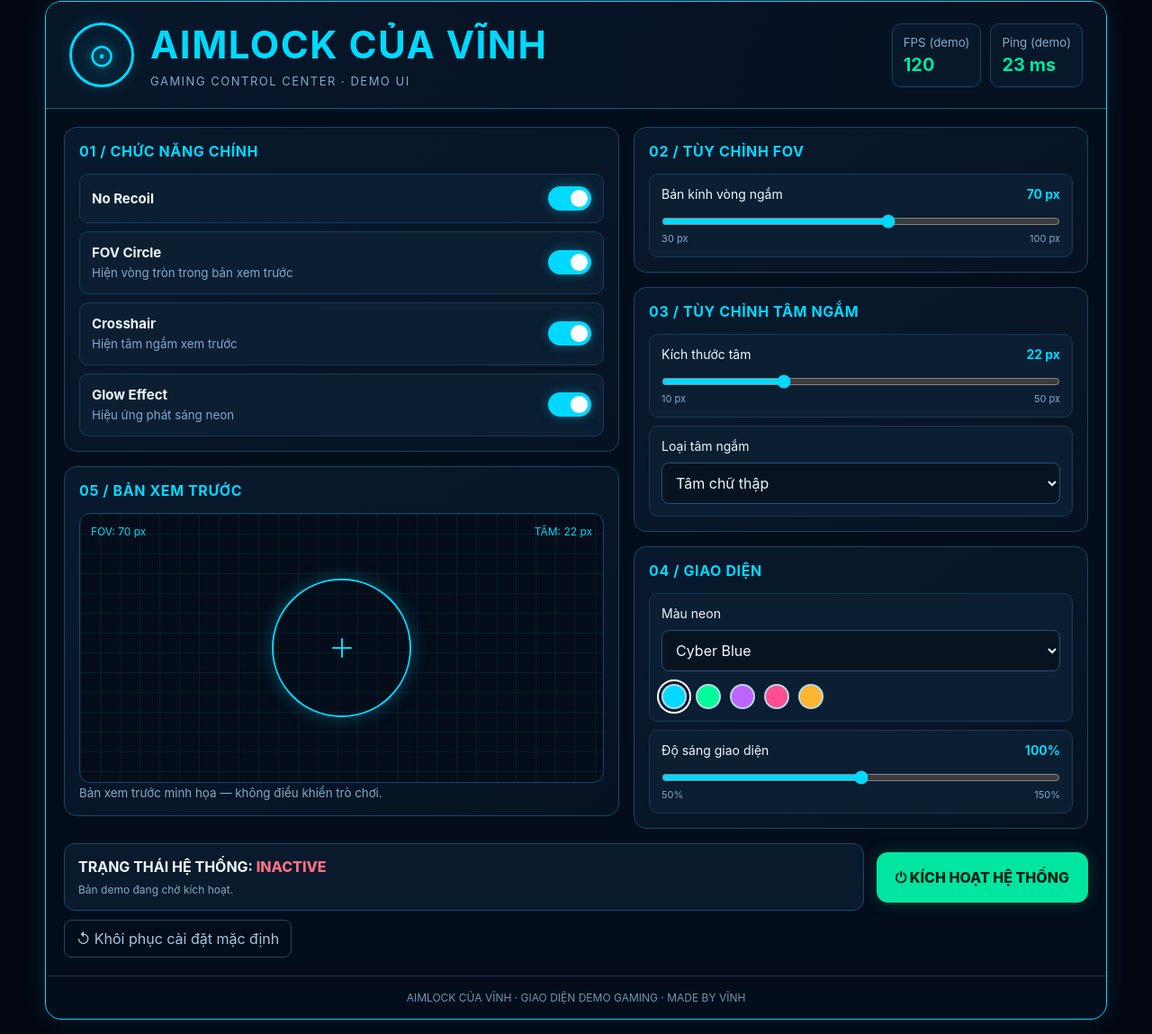
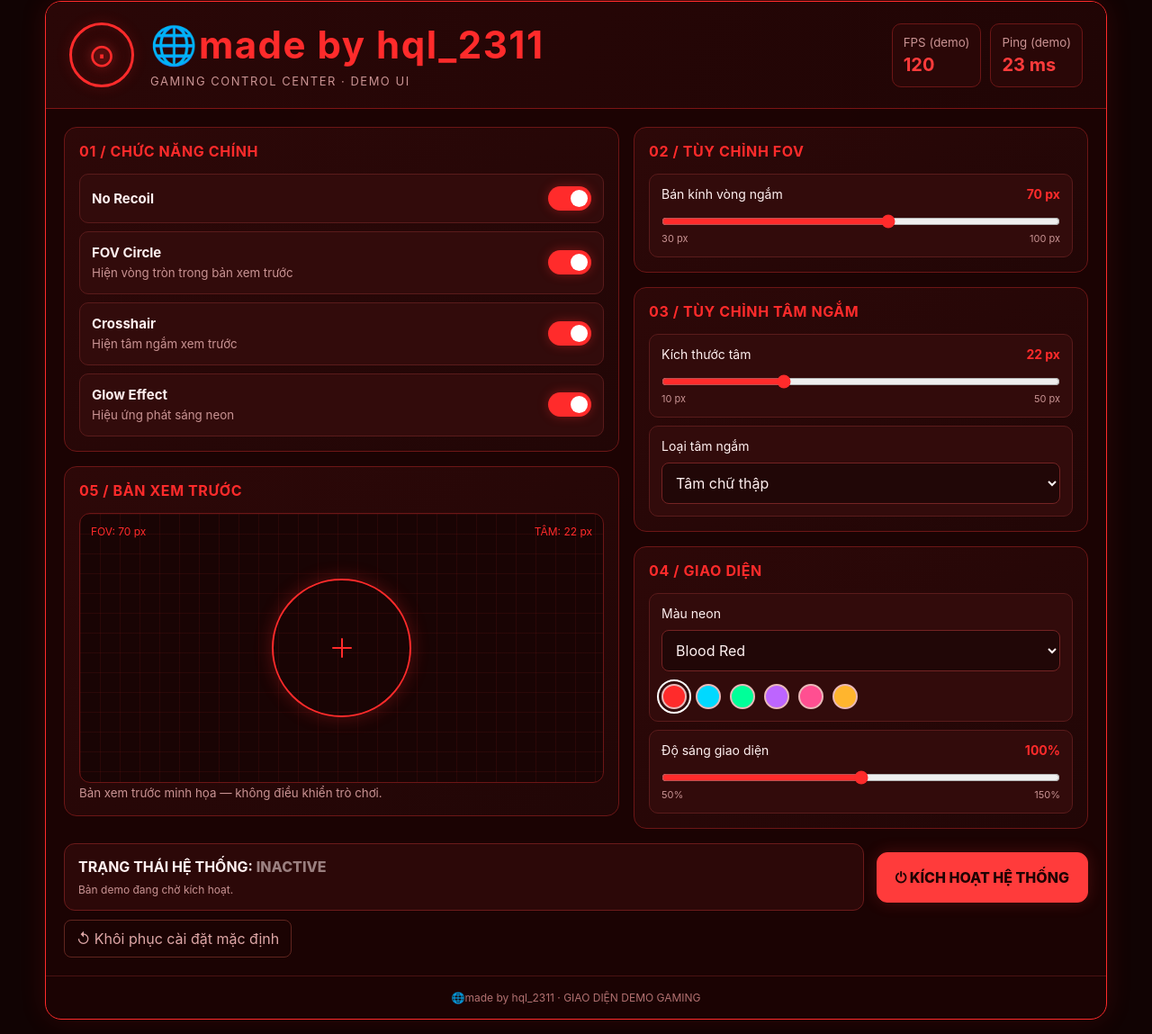
Before and after one commit to su-kien-moi/hack-ff, a plain HTML site: page index.html in a window 1280 px wide. Shown: the part 15-1164 px from the top of the page at 90% size. Drawn offline with Linux system fonts and the light colour scheme.

Commit message:
Update index.html

```diff
--- a/index.html
+++ b/index.html
@@ -3,29 +3,29 @@
 <head>
 <meta charset="UTF-8">
 <meta name="viewport" content="width=device-width, initial-scale=1.0">
-<title>AIMLOCK CỦA VĨNH</title>
+<title>🌐made by hql_2311</title>
 <style>
 :root {
-  --neon: #00d9ff;
-  --neon-rgb: 0,217,255;
-  --bg: #050d19;
-  --panel: #08172a;
-  --card: #0c2036;
-  --muted: #83a9c9;
-  --green: #00e6a0;
+  --neon: #ff2b2b;
+  --neon-rgb: 255,43,43;
+  --bg: #190505;
+  --panel: #2a0808;
+  --card: #360c0c;
+  --muted: #c99393;
+  --green: #ff3b3b;
 }
 * { box-sizing: border-box; }
 body {
   margin: 0; min-height: 100vh; padding: 16px;
-  background: radial-gradient(ellipse at top, #0a2340 0%, #030711 65%);
-  color: #edf8ff; font-family: Inter, Arial, sans-serif;
+  background: radial-gradient(ellipse at top, #400a0a 0%, #110303 65%);
+  color: #fff0f0; font-family: Inter, Arial, sans-serif;
 }
 button, input, select { font: inherit; }
 button { cursor: pointer; }
 .app {
   width: min(1180px, 100%); margin: auto;
   border: 1px solid var(--neon); border-radius: 18px;
-  background: rgba(4, 14, 28, .96);
+  background: rgba(28, 4, 4, .96);
   box-shadow: 0 0 30px rgba(var(--neon-rgb), .12);
   overflow: hidden;
 }
@@ -33,7 +33,7 @@ button { cursor: pointer; }
   display: flex; align-items: center; justify-content: space-between;
   gap: 18px; padding: 22px 26px;
   border-bottom: 1px solid rgba(var(--neon-rgb), .4);
-  background: linear-gradient(110deg, #07172a, #061020);
+  background: linear-gradient(110deg, #2a0707, #200505);
 }
 .brand { display: flex; align-items: center; gap: 18px; min-width: 0; }
 .logo {
@@ -45,14 +45,14 @@ button { cursor: pointer; }
 h1 { margin: 0; font-size: clamp(23px, 4vw, 42px); letter-spacing: 1.5px; color: var(--neon); }
 .tagline { margin-top: 7px; color: var(--muted); font-size: 13px; letter-spacing: 1.5px; }
 .top-stats { display: flex; gap: 10px; }
-.mini-stat { min-width: 90px; padding: 12px; border: 1px solid #164368; border-radius: 10px; background: #07182a; }
+.mini-stat { min-width: 90px; padding: 12px; border: 1px solid #6c1616; border-radius: 10px; background: #2a0707; }
 .mini-stat small { display: block; color: var(--muted); }
 .mini-stat strong { display: block; margin-top: 5px; color: var(--green); font-size: 20px; }
 .layout { display: grid; grid-template-columns: 1fr; }
-.sidebar { padding: 18px 12px; border-right: 1px solid #143653; background: #061121; }
+.sidebar { padding: 18px 12px; border-right: 1px solid #4a1212; background: #210606; }
 .nav {
   display: block; width: 100%; padding: 13px 12px; margin-bottom: 8px;
-  color: #a7c6df; text-align: left; background: transparent;
+  color: #dfa7a7; text-align: left; background: transparent;
   border: 1px solid transparent; border-radius: 9px;
 }
 .nav:hover, .nav.active { color: var(--neon); background: rgba(var(--neon-rgb), .09); border-color: rgba(var(--neon-rgb), .45); }
@@ -60,37 +60,37 @@ h1 { margin: 0; font-size: clamp(23px, 4vw, 42px); letter-spacing: 1.5px; color:
 .content { padding: 20px; min-width: 0; }
 .dashboard { display: grid; grid-template-columns: 1.1fr .9fr; gap: 16px; }
 .column { display: flex; flex-direction: column; gap: 16px; min-width: 0; }
-.card { padding: 16px; border: 1px solid #16476c; border-radius: 14px; background: linear-gradient(145deg, #08192d, #061221); }
+.card { padding: 16px; border: 1px solid #6c1616; border-radius: 14px; background: linear-gradient(145deg, #2d0808, #210606); }
 .card h2 { margin: 0 0 15px; font-size: 16px; color: var(--neon); letter-spacing: .6px; }
 .option {
   display: flex; align-items: center; justify-content: space-between; gap: 12px;
-  padding: 13px; margin-top: 9px; border: 1px solid #173b59;
-  border-radius: 10px; background: #0b1e32;
+  padding: 13px; margin-top: 9px; border: 1px solid #5a1b1b;
+  border-radius: 10px; background: #320b0b;
 }
 .option strong { display: block; font-size: 15px; }
 .option small { display: block; color: var(--muted); margin-top: 5px; line-height: 1.35; }
 .switch { position: relative; width: 48px; height: 27px; flex: 0 0 auto; }
 .switch input { opacity: 0; width: 0; height: 0; }
-.track { position: absolute; inset: 0; border-radius: 20px; background: #33485a; transition: .2s; cursor: pointer; }
+.track { position: absolute; inset: 0; border-radius: 20px; background: #5a3a3a; transition: .2s; cursor: pointer; }
 .track::before { content: ""; position: absolute; height: 19px; width: 19px; left: 4px; top: 4px; border-radius: 50%; background: white; transition: .2s; }
 .switch input:checked + .track { background: var(--neon); box-shadow: 0 0 12px rgba(var(--neon-rgb), .35); }
 .switch input:checked + .track::before { transform: translateX(21px); }
-.control { padding: 13px; margin-top: 9px; border: 1px solid #173b59; border-radius: 10px; background: #0b1e32; }
+.control { padding: 13px; margin-top: 9px; border: 1px solid #5a1b1b; border-radius: 10px; background: #320b0b; }
 .control label { display: flex; align-items: center; justify-content: space-between; gap: 10px; font-size: 14px; }
 .value { color: var(--neon); font-weight: 700; }
 input[type="range"] { width: 100%; accent-color: var(--neon); margin: 14px 0 3px; }
 .range-labels { display: flex; justify-content: space-between; color: var(--muted); font-size: 11px; }
 select {
-  width: 100%; padding: 11px; margin-top: 10px; color: #edf8ff;
-  background: #071321; border: 1px solid #235274; border-radius: 8px;
+  width: 100%; padding: 11px; margin-top: 10px; color: #fff0f0;
+  background: #210707; border: 1px solid #742323; border-radius: 8px;
 }
 .swatches { display: flex; gap: 10px; flex-wrap: wrap; margin-top: 14px; }
-.swatch { width: 28px; height: 28px; border-radius: 50%; border: 2px solid #b8d7e8; outline: 2px solid transparent; }
+.swatch { width: 28px; height: 28px; border-radius: 50%; border: 2px solid #e8b8b8; outline: 2px solid transparent; }
 .swatch.selected { outline-color: white; outline-offset: 3px; }
 .preview {
   min-height: 300px; display: grid; place-items: center; position: relative; overflow: hidden;
-  border: 1px solid #16476c; border-radius: 12px;
-  background-color: #040d19;
+  border: 1px solid #6c1616; border-radius: 12px;
+  background-color: #190404;
   background-image: linear-gradient(rgba(var(--neon-rgb), .08) 1px, transparent 1px),
                     linear-gradient(90deg, rgba(var(--neon-rgb), .08) 1px, transparent 1px);
   background-size: 22px 22px;
@@ -110,21 +110,21 @@ select {
 .crosshair.circle { border: 2px solid var(--neon); border-radius: 50%; }
 .crosshair.circle::before, .crosshair.circle::after { display: none; }
 .stats { display: grid; grid-template-columns: repeat(3, 1fr); gap: 10px; }
-.stat { padding: 13px 8px; text-align: center; border: 1px solid #173b59; border-radius: 10px; background: #0b1e32; }
+.stat { padding: 13px 8px; text-align: center; border: 1px solid #5a1b1b; border-radius: 10px; background: #320b0b; }
 .stat small { display: block; color: var(--muted); }
 .stat strong { display: block; margin-top: 7px; color: var(--neon); font-size: 20px; }
 .bottom-bar { display: grid; grid-template-columns: 1fr auto; gap: 14px; align-items: center; margin-top: 16px; }
-.status-box { padding: 15px; border: 1px solid #17496b; border-radius: 12px; background: #081a2c; }
-#status { color: #ff6f85; font-weight: 800; }
-#status.active { color: var(--green); }
+.status-box { padding: 15px; border: 1px solid #6b1b1b; border-radius: 12px; background: #2c0808; }
+#status { color: #9a7f7f; font-weight: 800; }
+#status.active { color: var(--green); text-shadow: 0 0 12px rgba(var(--neon-rgb), .7); }
 #activate {
   padding: 17px 20px; min-width: 210px; border: 1px solid var(--green);
-  border-radius: 12px; background: var(--green); color: #032016; font-weight: 800;
-  box-shadow: 0 0 18px #00e6a033;
+  border-radius: 12px; background: var(--green); color: #200303; font-weight: 800;
+  box-shadow: 0 0 18px #ff3b3b33;
 }
-#activate.active { background: #102d2a; color: var(--green); }
-.secondary { margin-top: 10px; padding: 10px 13px; border-radius: 8px; border: 1px solid #254760; background: transparent; color: #a7c6df; }
-footer { padding: 16px; border-top: 1px solid #143653; text-align: center; color: #7194b2; font-size: 12px; }
+#activate.active { background: #2d1010; color: var(--green); }
+.secondary { margin-top: 10px; padding: 10px 13px; border-radius: 8px; border: 1px solid #60251f; background: transparent; color: #dfa7a7; }
+footer { padding: 16px; border-top: 1px solid #4a1212; text-align: center; color: #b27171; font-size: 12px; }
 .hidden { display: none !important; }
 @media (max-width: 780px) {
   body { padding: 8px; }
@@ -132,7 +132,7 @@ footer { padding: 16px; border-top: 1px solid #143653; text-align: center; color
   .logo { width: 52px; height: 52px; font-size: 26px; }
   .top-stats { display: none; }
   .layout { grid-template-columns: 1fr; }
-  .sidebar { display: flex; overflow-x: auto; gap: 5px; padding: 9px; border-right: 0; border-bottom: 1px solid #143653; }
+  .sidebar { display: flex; overflow-x: auto; gap: 5px; padding: 9px; border-right: 0; border-bottom: 1px solid #4a1212; }
   .nav { width: auto; min-width: max-content; margin: 0; padding: 10px; font-size: 12px; }
   .side-sign { display: none; }
   .content { padding: 12px; }
@@ -148,7 +148,7 @@ footer { padding: 16px; border-top: 1px solid #143653; text-align: center; color
     <div class="brand">
       <div class="logo">⊙</div>
       <div>
-        <h1>AIMLOCK CỦA VĨNH</h1>
+        <h1>🌐made by hql_2311</h1>
         <div class="tagline">GAMING CONTROL CENTER · DEMO UI</div>
       </div>
     </div>
@@ -226,6 +226,7 @@ footer { padding: 16px; border-top: 1px solid #143653; text-align: center; color
               <div class="control">
                 <label for="theme">Màu neon</label>
                 <select id="theme">
+                  <option value="#ff2b2b">Blood Red</option>
                   <option value="#00d9ff">Cyber Blue</option>
                   <option value="#00ff99">Neon Green</option>
                   <option value="#bd65ff">Purple</option>
@@ -233,7 +234,8 @@ footer { padding: 16px; border-top: 1px solid #143653; text-align: center; color
                   <option value="#ffb52e">Gold</option>
                 </select>
                 <div class="swatches">
-                  <button class="swatch selected" data-color="#00d9ff" style="background:#00d9ff" aria-label="Xanh cyan"></button>
+                  <button class="swatch selected" data-color="#ff2b2b" style="background:#ff2b2b" aria-label="Đỏ"></button>
+                  <button class="swatch" data-color="#00d9ff" style="background:#00d9ff" aria-label="Xanh cyan"></button>
                   <button class="swatch" data-color="#00ff99" style="background:#00ff99" aria-label="Xanh lá"></button>
                   <button class="swatch" data-color="#bd65ff" style="background:#bd65ff" aria-label="Tím"></button>
                   <button class="swatch" data-color="#ff4f91" style="background:#ff4f91" aria-label="Hồng"></button>
@@ -261,7 +263,7 @@ footer { padding: 16px; border-top: 1px solid #143653; text-align: center; color
       </section>
 </main>
   </div>
-  <footer>AIMLOCK CỦA VĨNH · GIAO DIỆN DEMO GAMING · MADE BY VĨNH</footer>
+  <footer>🌐made by hql_2311 · GIAO DIỆN DEMO GAMING</footer>
 </div>
 
 <script>
@@ -351,7 +353,7 @@ $("reset").addEventListener("click", () => {
   $("crossSize").value = 22;
   $("crossType").value = "cross";
   $("brightness").value = 100;
-  setTheme("#00d9ff");
+  setTheme("#ff2b2b");
   active = false;
   $("status").textContent = "INACTIVE";
   $("status").classList.remove("active");
```
